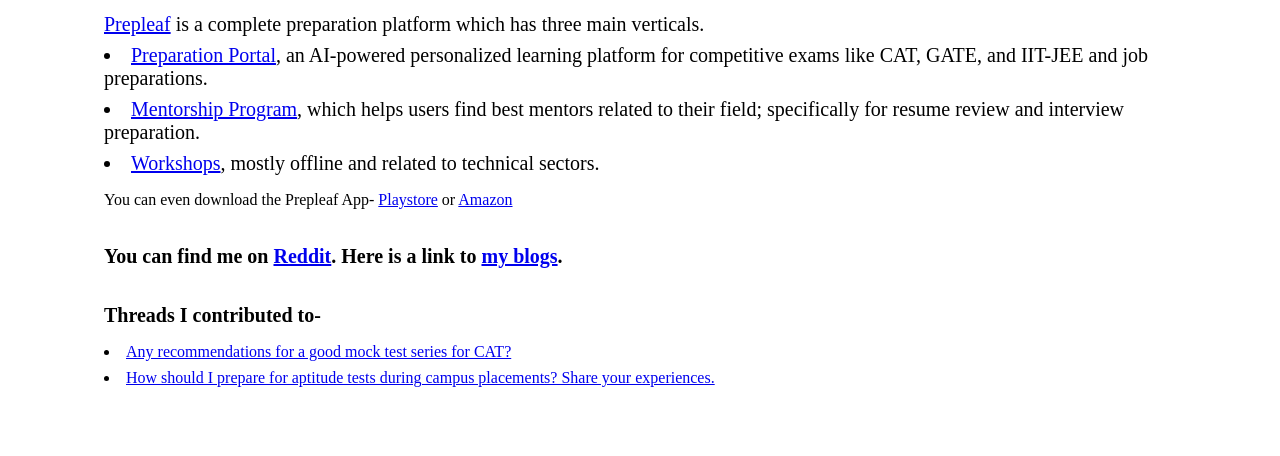
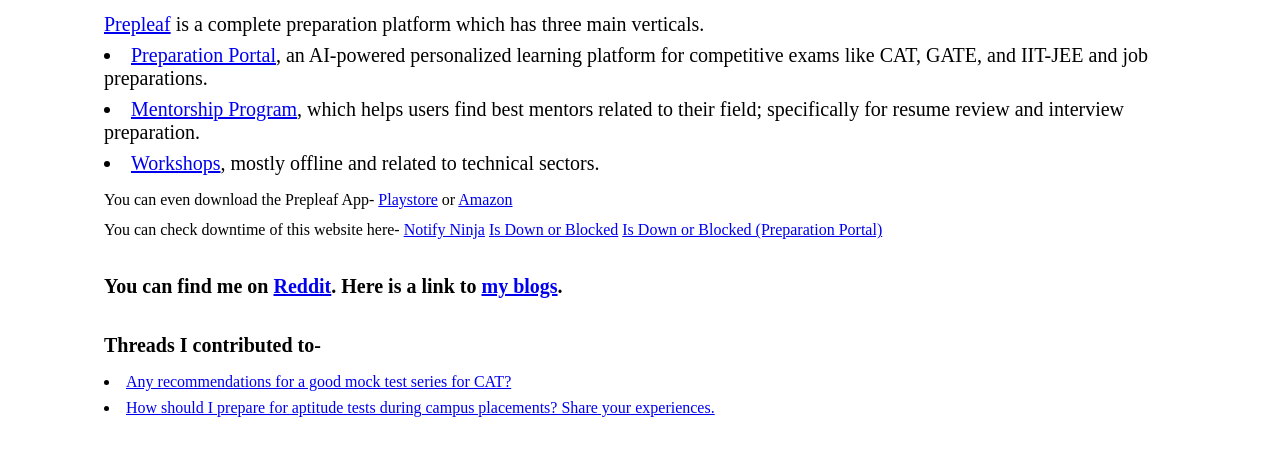
Before and after one commit to MarkusJ13/markusj13.github.io, a plain HTML site: page index.html in a window 1280 px wide. Shown: the part 140-596 px from the top of the page. Drawn offline with Linux system fonts and the light colour scheme.

Commit message:
check is site is down

```diff
--- a/index.html
+++ b/index.html
@@ -43,6 +43,23 @@
 				>Amazon</a
 			>
 		</div>
+
+		<div style="margin-top: 12px">
+			You can check downtime of this website here-
+			<a href="https://web.notifyninja.com/prepleaf.com" target="_blank"
+				>Notify Ninja</a
+			>
+			<a
+				href="http://www.prepleaf.com.isdownorblocked.com/"
+				target="_blank"
+				>Is Down or Blocked</a
+			>
+			<a
+				href="http://prepare.prepleaf.com.isdownorblocked.com/"
+				target="_blank"
+				>Is Down or Blocked (Preparation Portal)</a
+			>
+		</div>
 		<div style="height: 24px;"></div>
 		<div style="font-size: 20px; font-weight: bolder; margin: 12px 0px;">
 			You can find me on
```
